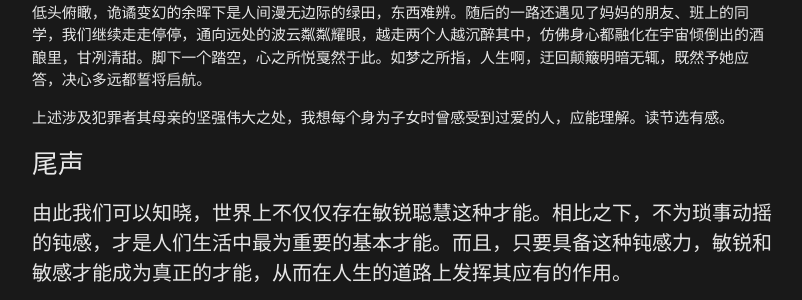
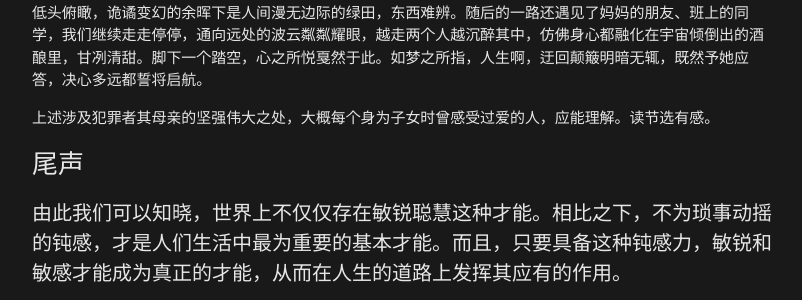
Before and after one commit to omsiel/omsiel.github.io, a Jekyll site: the page built from _posts/2019-05-21-钝感力.md, in a window 1280 px wide and 900 px high, scrolled down 5032 px. Shown: the part 217-517 px from the top of the window, without its empty margins (238-1040 px from the left). Built offline with Jekyll 4.4.1, drawn with Linux system fonts in a browser that asks for light colours; nearby versions of some CDN libraries.

Commit message:
修改文章

```diff
--- a/_posts/2019-05-21-钝感力.md
+++ b/_posts/2019-05-21-钝感力.md
@@ -132,7 +132,7 @@ categories: note
 
 ##### 说到这里又想起，彼时梦见和妈妈在近乎天空之境的一场旅行。途中，我们漂浮于地球表面破碎的大气层边缘，低头俯瞰，诡谲变幻的余晖下是人间漫无边际的绿田，东西难辨。随后的一路还遇见了妈妈的朋友、班上的同学，我们继续走走停停，通向远处的波云粼粼耀眼，越走两个人越沉醉其中，仿佛身心都融化在宇宙倾倒出的酒酿里，甘冽清甜。脚下一个踏空，心之所悦戛然于此。如梦之所指，人生啊，迂回颠簸明暗无辄，既然予她应答，决心多远都誓将启航。
 
-##### 上述涉及犯罪者其母亲的坚强伟大之处，我想每个身为子女时曾感受到过爱的人，应能理解。读节选有感。
+##### 上述涉及犯罪者其母亲的坚强伟大之处，大概每个身为子女时曾感受过爱的人，应能理解。读节选有感。
 
 ### 尾声
 
```
